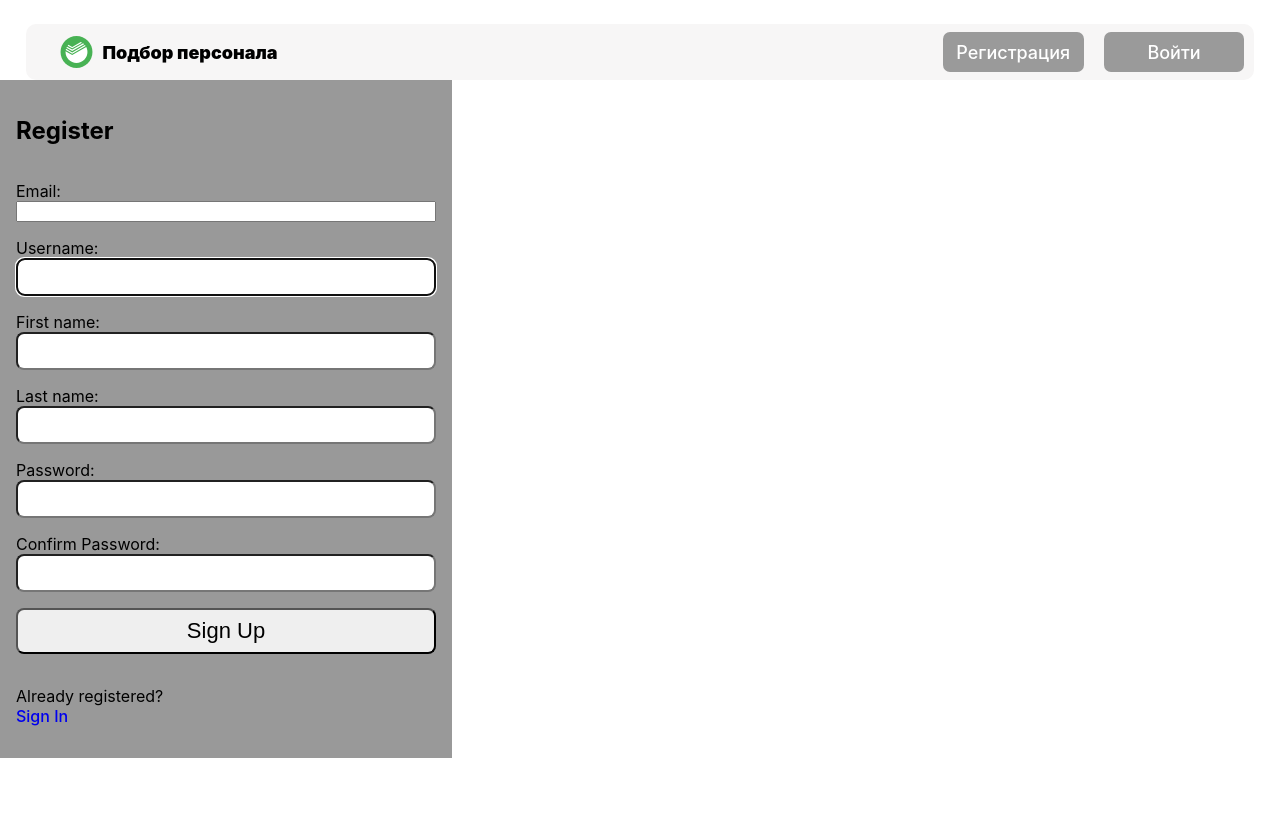
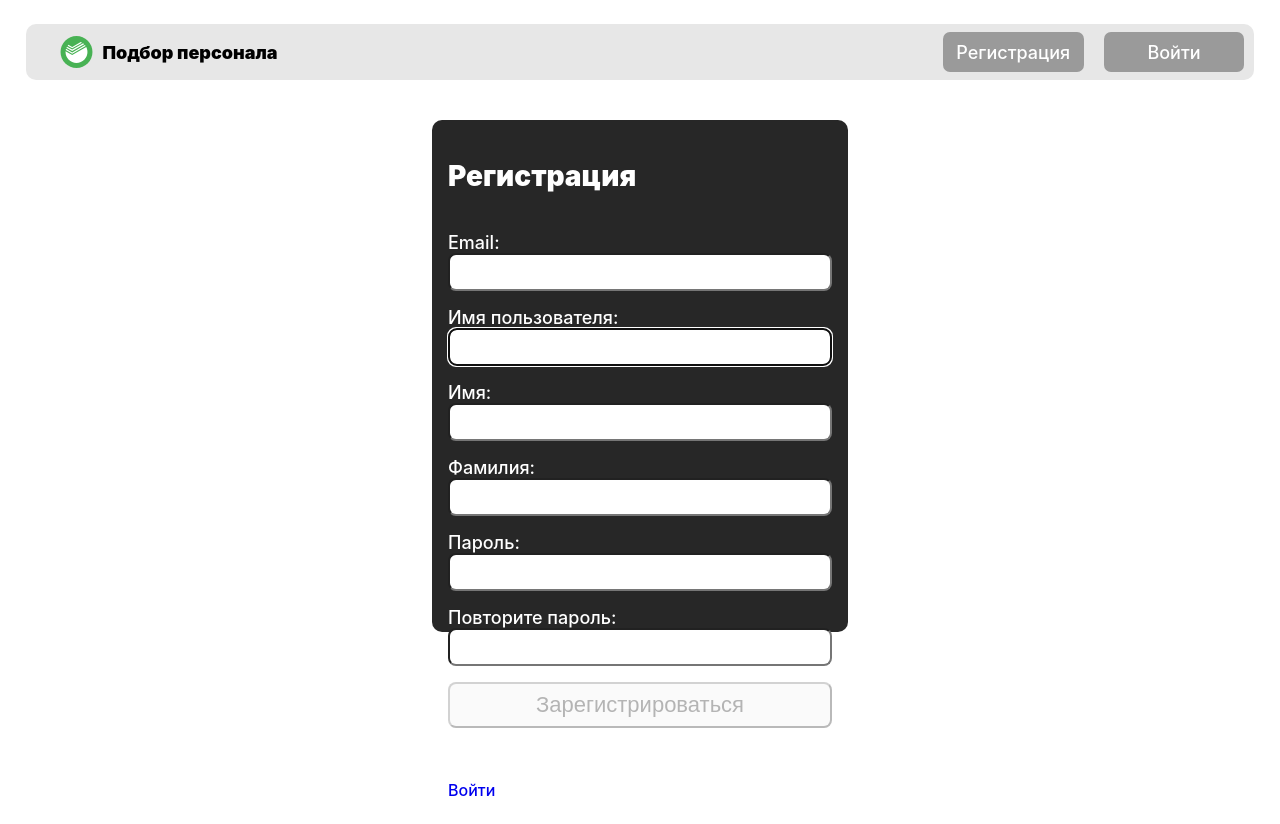
Before and after one commit to vvlrff/digital_tool, a React (Vite) app in the folder frontend/: page /register in a window 1280 px wide. Built offline with nearby package versions, Linux system fonts and the light colour scheme.

Commit message:
изменен вид страницы регистрации и авторизации

```diff
--- a/frontend/src/assets/css/Layout/Layout.css
+++ b/frontend/src/assets/css/Layout/Layout.css
@@ -1,7 +1,7 @@
 header {
     margin-top: 3vh;
     z-index: 10;
-    background-color: #f7f6f6;
+    background-color: #e7e7e7;
     width: 96vw;
     height: 7vh;
     display: flex;
@@ -50,7 +50,6 @@ header {
     justify-content: center;
     align-items: center;
     border-radius: 7px;
-
 }
 
 span {
--- a/frontend/src/index.css
+++ b/frontend/src/index.css
@@ -13,15 +13,31 @@ body {
   margin: 0;
 }
 
+h1 {
+  font-weight: 900;
+  font-size: 28px;
+}
+
+.flex {
+  display: flex;
+  justify-content: center;
+}
+
+.margin-top {
+  margin-top: 10vh;
+}
+
 section {
-  width: 100%;
-  max-width: 420px;
-  min-height: 400px;
+  color: #ffffff;
+  margin-top: 5vh;
+  width: 30vw;
+  max-height: 60vh;
   display: flex;
   flex-direction: column;
   justify-content: flex-start;
   padding: 1rem;
-  background-color: rgba(0,0,0,0.4);
+  background: #272727;
+  border-radius: 10px;
 }
 
 form {
@@ -33,6 +49,7 @@ form {
 }
 
 input[type="text"],
+input[type="email"],
 input[type="password"],
 button,
 textarea {
@@ -40,6 +57,11 @@ font-family: 'Nunito', sans-serif;
 font-size: 22px;
 padding: 0.25rem;
 border-radius: 0.5rem;
+}
+
+label {
+  font-size: 18px;
+  font-weight: 500;
 }
 
 label,
--- a/frontend/src/pages/LoginPage.jsx
+++ b/frontend/src/pages/LoginPage.jsx
@@ -89,17 +89,20 @@ const LoginPage = () => {
   return (
     <>
       {success ? (
+        <div className='flex'>
           <section>
-          <h1>You are logged in!</h1>
+            <h1>Вы вошли!</h1>
             <br />
             <p>
-            <a href="/">Go to Home</a>
+              <a href="/">На главную</a>
             </p>
           </section>
+        </div>
       ) : (
+        <div className='flex margin-top'>
           <section>
             <p ref={errRef} className={errMsg ? "errmsg" : "offscreen"} aria-live="assertive">{errMsg}</p>
-          <h1>Sign In</h1>
+            <h1>Авторизация</h1>
             <form onSubmit={handleSubmit}>
               <label htmlFor="email">Email:</label>
               <input
@@ -112,7 +115,7 @@ const LoginPage = () => {
                 required
               />
 
-            <label htmlFor="password">Password:</label>
+              <label htmlFor="password">Пароль:</label>
               <input
                 type="password"
                 id="password"
@@ -120,16 +123,17 @@ const LoginPage = () => {
                 value={password}
                 required
               />
-            <button>Sign In</button>
+              <button>Войти</button>
             </form>
             <p>
-            Need an Account?<br />
+              Нет акканута?<br />
               <span className="line">
                 {/*put router link here*/}
-              <a href="/register">Sign Up</a>
+                <a href="/register">Зарегистрироваться</a>
               </span>
             </p>
           </section>
+        </div>
       )}
     </>
   )
--- a/frontend/src/pages/RegisterPage.jsx
+++ b/frontend/src/pages/RegisterPage.jsx
@@ -1,10 +1,11 @@
 import { useRef, useState, useEffect } from "react";
-// import { faCheck, faTimes, faInfoCircle } from "@fortawesome/free-solid-svg-icons";
-// import { FontAwesomeIcon } from "@fortawesome/react-fontawesome";
+import { faCheck, faTimes, faInfoCircle } from "@fortawesome/free-solid-svg-icons";
+import { FontAwesomeIcon } from "@fortawesome/react-fontawesome";
 import axios from '../api/axios';
 
-// const USER_REGEX = /^[A-z][A-z0-9-_]{3,23}$/;
-// const PWD_REGEX = /^(?=.*[a-z])(?=.*[A-Z])(?=.*[0-9]).{8,24}$/;
+const USER_REGEX = /^[A-z][A-z0-9-_]{3,23}$/;
+const EMAIL_REGEX = /^[A-z][A-z0-9-_]@{3,23}$/;
+const PWD_REGEX = /^(?=.*[a-z])(?=.*[A-Z])(?=.*[0-9]).{8,24}$/;
 const REGISTER_URL = '/api/users/';
 
 const RegisterPage = () => {
@@ -16,16 +17,16 @@ const RegisterPage = () => {
   const [last_name, setLast_name] = useState('');
 
   const [username, setUser] = useState('');
-  // const [validName, setValidName] = useState(false);
-  // const [userFocus, setUserFocus] = useState(false);
+  const [validName, setValidName] = useState(false);
+  const [userFocus, setUserFocus] = useState(false);
 
   const [password, setPassword] = useState('');
-  // const [validPassword, setValidPassword] = useState(false);
-  // const [passwordFocus, setPasswordFocus] = useState(false);
+  const [validPassword, setValidPassword] = useState(false);
+  const [passwordFocus, setPasswordFocus] = useState(false);
 
   const [matchPassword, setMatchPassword] = useState('');
-  // const [validMatch, setValidMatch] = useState(false);
-  // const [matchFocus, setMatchFocus] = useState(false);
+  const [validMatch, setValidMatch] = useState(false);
+  const [matchFocus, setMatchFocus] = useState(false);
 
   const [errMsg, setErrMsg] = useState('');
   const [success, setSuccess] = useState(false);
@@ -34,14 +35,14 @@ const RegisterPage = () => {
     userRef.current.focus();
   }, [])
 
-  // useEffect(() => {
-  //   setValidName(USER_REGEX.test(username));
-  // }, [username])
+  useEffect(() => {
+    setValidName(USER_REGEX.test(username));
+  }, [username])
 
-  // useEffect(() => {
-  //   setValidPassword(PWD_REGEX.test(password));
-  //   setValidMatch(password === matchPassword);
-  // }, [password, matchPassword])
+  useEffect(() => {
+    setValidPassword(PWD_REGEX.test(password));
+    setValidMatch(password === matchPassword);
+  }, [password, matchPassword])
 
   useEffect(() => {
     setErrMsg('');
@@ -49,13 +50,13 @@ const RegisterPage = () => {
 
   const handleSubmit = async (e) => {
     e.preventDefault();
-    // // if button enabled with JS hack
-    // const v1 = USER_REGEX.test(username);
-    // const v2 = PWD_REGEX.test(password);
-    // if (!v1 || !v2) {
-    //   setErrMsg("Invalid Entry");
-    //   return;
-    // }
+    // if button enabled with JS hack
+    const v1 = USER_REGEX.test(username);
+    const v2 = PWD_REGEX.test(password);
+    if (!v1 || !v2) {
+      setErrMsg("Invalid Entry");
+      return;
+    }
     await axios.post(REGISTER_URL,
       { email, username, first_name, last_name, password }
     )
@@ -83,16 +84,19 @@ const RegisterPage = () => {
   return (
     <>
       {success ? (
+        <div className="flex">
           <section>
-          <h1>Success!</h1>
+            <h1>Успешно!</h1>
             <p>
-            <a href="/login">Sign In</a>
+              <a href="/login">Войти</a>
             </p>
           </section>
+        </div>
       ) : (
+        <div className="flex">
           <section>
             <p ref={errRef} className={errMsg ? "errmsg" : "offscreen"} aria-live="assertive">{errMsg}</p>
-          <h1>Register</h1>
+            <h1>Регистрация</h1>
             <form onSubmit={handleSubmit}>
 
               <label htmlFor="email">
@@ -108,7 +112,7 @@ const RegisterPage = () => {
               />
 
               <label htmlFor="username">
-              Username:
+                Имя пользователя:
                 {/* <FontAwesomeIcon icon={faCheck} className={validName ? "valid" : "hide"} />
                 <FontAwesomeIcon icon={faTimes} className={validName || !username ? "hide" : "invalid"} /> */}
               </label>
@@ -127,13 +131,13 @@ const RegisterPage = () => {
               />
               {/* <p id="uidnote" className={userFocus && username && !validName ? "instructions" : "offscreen"}>
                 <FontAwesomeIcon icon={faInfoCircle} />
-              4 to 24 characters.<br />
+                4 до 24 символов.<br />
                 Must begin with a letter.<br />
                 Letters, numbers, underscores, hyphens allowed.
               </p> */}
 
               <label htmlFor="first_name">
-              First name:
+                Имя:
               </label>
               <input
                 type="text"
@@ -145,7 +149,7 @@ const RegisterPage = () => {
               />
 
               <label htmlFor="last_name">
-              Last name:
+                Фамилия:
               </label>
               <input
                 type="text"
@@ -157,7 +161,7 @@ const RegisterPage = () => {
               />
 
               <label htmlFor="password">
-              Password:
+                Пароль:
                 {/* <FontAwesomeIcon icon={faCheck} className={validPassword ? "valid" : "hide"} />
               <FontAwesomeIcon icon={faTimes} className={validPassword || !password ? "hide" : "invalid"} /> */}
               </label>
@@ -180,7 +184,7 @@ const RegisterPage = () => {
             </p> */}
 
               <label htmlFor="confirm_pwd">
-              Confirm Password:
+                Повторите пароль:
                 {/* <FontAwesomeIcon icon={faCheck} className={validMatch && matchPassword ? "valid" : "hide"} />
               <FontAwesomeIcon icon={faTimes} className={validMatch || !matchPassword ? "hide" : "invalid"} /> */}
               </label>
@@ -201,17 +205,18 @@ const RegisterPage = () => {
               Must match the first password input field.
             </p> */}
 
-            <button>Sign Up</button>
-            {/* <button disabled={!validName || !validPassword || !validMatch ? true : false}>Sign Up</button> */}
+              {/* <button>Зарегистрироваться</button> */}
+              <button disabled={!validName || !validPassword || !validMatch ? true : false}>Зарегистрироваться</button>
             </form>
             <p>
-            Already registered?<br />
+              Уже зарегистрированы?<br />
               <span className="line">
                 {/*put router link here*/}
-              <a href="/login">Sign In</a>
+                <a href="/login">Войти</a>
               </span>
             </p>
           </section>
+        </div>
       )}
     </>
   )
```
Lines whose indentation alone changed are shown as unchanged.
